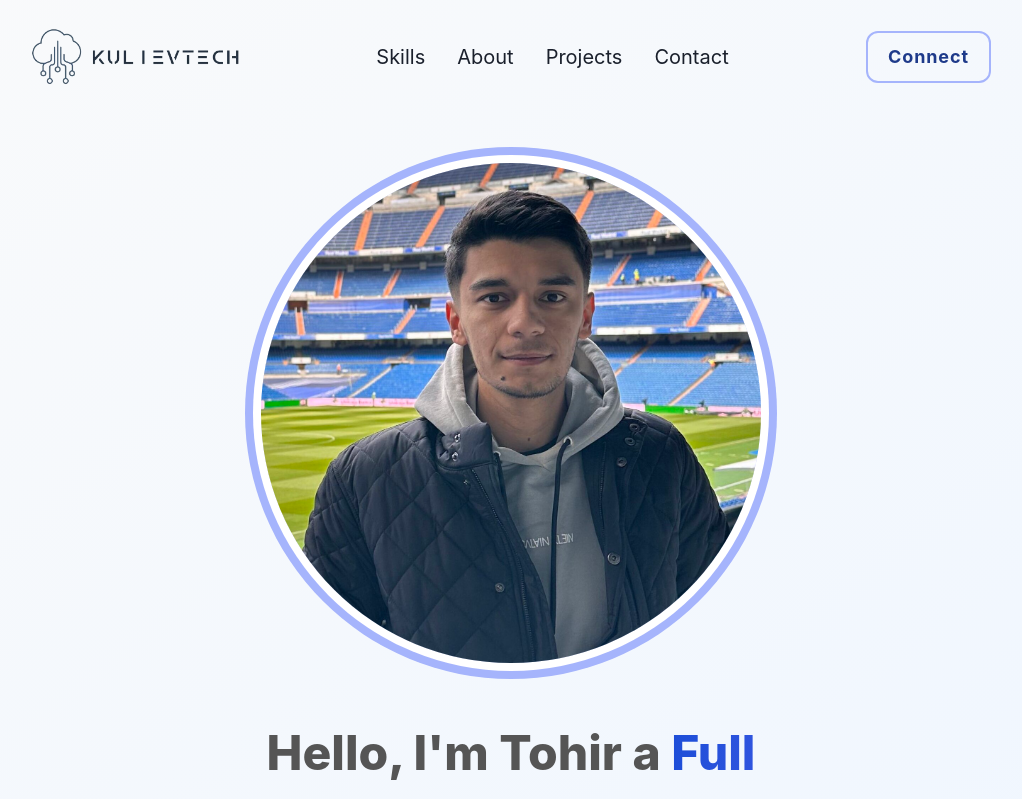
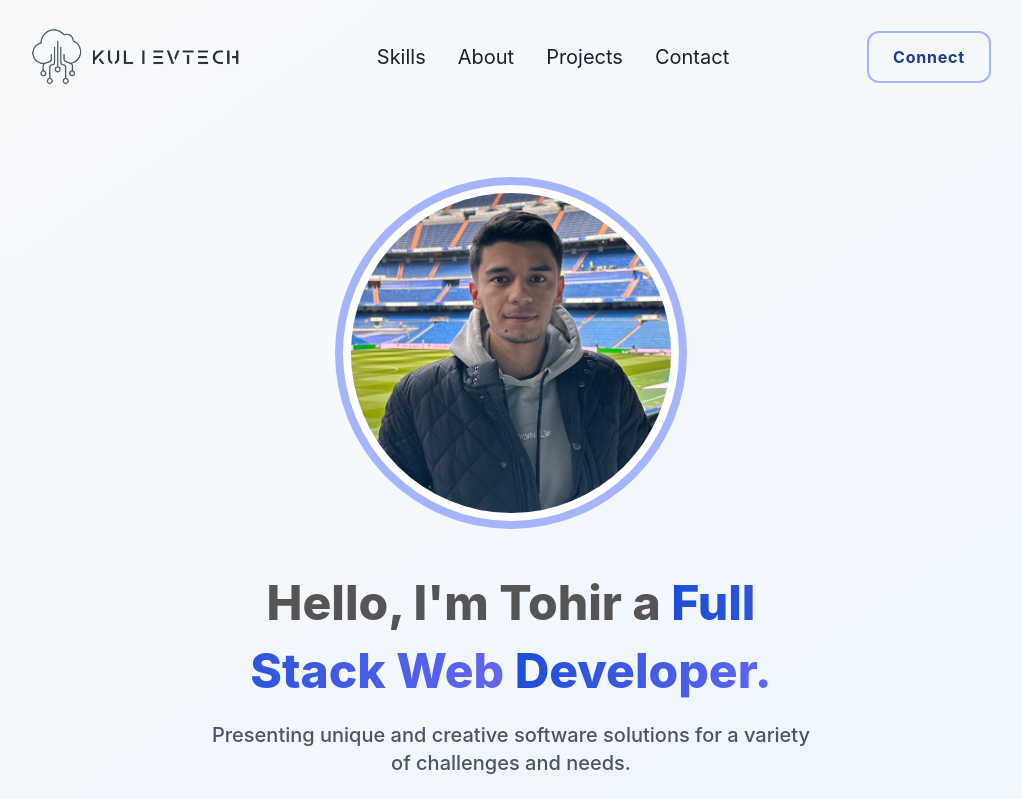
Before and after one commit to kulievdev/portfolio-website, a React (Vite) app: page / in a window 1280 px wide. Shown: the top 799 px of the page, without its empty margins (129-1151 px from the left). Built offline with nearby package versions, Linux system fonts and the light colour scheme.

Commit message:
Make the navbar and hero even more responsive

```diff
--- a/src/Pages/Hero/Hero.tsx
+++ b/src/Pages/Hero/Hero.tsx
@@ -22,7 +22,7 @@ export const mySocials = [
 
 const Hero = () => {
   return (
-    <section className="section_container mx-4 flex flex-col-reverse items-center justify-center sm:mx-40 sm:h-[90vh] sm:gap-10 laptop:flex laptop:flex-row laptop:justify-between">
+    <section className="section_container mx-4 flex flex-col-reverse items-center justify-center sm:mx-12 sm:h-[90vh] sm:gap-10 md:mx-32 laptop:mx-40 laptop:flex laptop:flex-row laptop:justify-between">
       <HeroContent />
       <HeroImage />
     </section>
--- a/src/Pages/Hero/HeroImage.tsx
+++ b/src/Pages/Hero/HeroImage.tsx
@@ -11,7 +11,7 @@ const HeroImage = () => {
   return (
     <div className="sm:w-max laptop:relative laptop:mx-0 laptop:my-auto laptop:flex">
       <img
-        className="h-[150px] w-[150px] rounded-full object-cover ring-4 ring-secondary-300 ring-offset-4 sm:h-[300px] sm:w-[300px] sm:ring-8 sm:ring-secondary-300 sm:ring-offset-8 md:h-[400px] md:w-[400px] lg:h-[500px] lg:w-[500px] laptop:relative laptop:z-10 laptop:h-[450px] laptop:w-[350px] laptop:cursor-pointer laptop:rounded-3xl laptop:ring-0 laptop:ring-offset-0 desktop:h-[500px] desktop:w-[400px]"
+        className="xs:h-[200px] xs:w-[200px] h-[160px] w-[160px] rounded-full object-cover ring-4 ring-secondary-300 ring-offset-4 sm:h-[250px] sm:w-[250px] sm:ring-8 sm:ring-secondary-300 sm:ring-offset-8 md:h-[300px] md:w-[300px] lg:h-[320px] lg:w-[320px] laptop:relative laptop:z-10 laptop:h-[450px] laptop:w-[350px] laptop:cursor-pointer laptop:rounded-3xl laptop:ring-0 laptop:ring-offset-0 desktop:h-[500px] desktop:w-[400px]"
         src={profilePic}
         alt="Tohir Kuliev Profile Picture"
         onMouseDown={handleImageHover}
--- a/src/Pages/Navbar/Navbar.tsx
+++ b/src/Pages/Navbar/Navbar.tsx
@@ -52,7 +52,7 @@ const Navbar = () => {
         </div>
       </Flex>
 
-      <div className="px-4 pt-3 sm:px-20 sm:py-6 laptop:hidden">
+      <div className="xs:px-8 px-4 pt-3 sm:px-12 sm:py-6 md:px-24 laptop:hidden">
         <Flex
           display={["flex", "flex", "flex", "flex", "none", "none"]}
           align="center"
--- a/src/Pages/Projects/Projects.tsx
+++ b/src/Pages/Projects/Projects.tsx
@@ -5,15 +5,11 @@ import ArrowIcon from "../../Components/ArrowIcon";
 const Projects = () => {
   return (
     <section className="relative">
-            <div className="section_container h-[100vh] relative flex flex-col justify-center">
-                <p className="text-center mb-6 font-semibold">
-                    Browse My Recent
-                </p>
-                <h1 className="text-5xl text-center font-extrabold">
-                    Projects
-                </h1>
+      <div className="section_container relative flex h-[100vh] flex-col justify-center">
+        <p className="mb-6 text-center font-semibold">Browse My Recent</p>
+        <h1 className="text-center text-5xl font-extrabold">Projects</h1>
         <div className="flex flex-col justify-center">
-                    <div className="flex gap-8 my-8">
+          <div className="my-8 flex gap-8">
             <Project projectName="Project 1" imageSrc={project1} />
             <Project projectName="Project 2" imageSrc={project1} />
             <Project projectName="Project 3" imageSrc={project1} />
--- a/tailwind.config.js
+++ b/tailwind.config.js
@@ -4,14 +4,7 @@ export default {
   theme: {
     extend: {
       screens: {
-        tablet: "640px",
-        // => @media (min-width: 640px) { ... }
-
-        800: "800px",
-
-        940: "940px",
-
-        1024: "1024px",
+        xs: "400px",
 
         laptop: "1440px",
         // => @media (min-width: 1024px) { ... }
```
Also changed, not shown: src/App.tsx (+5 -5 lines). Lines whose indentation alone changed are shown as unchanged.
